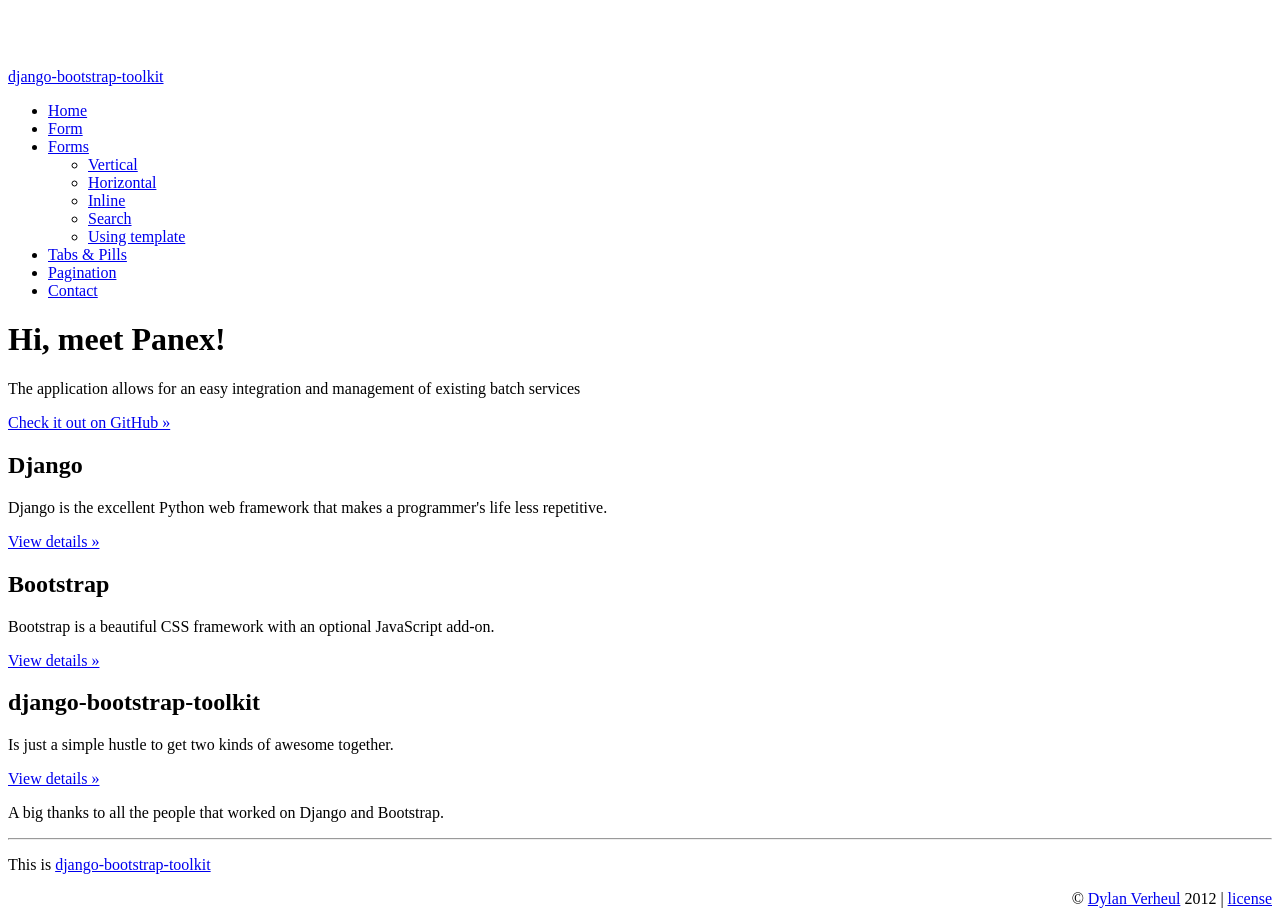
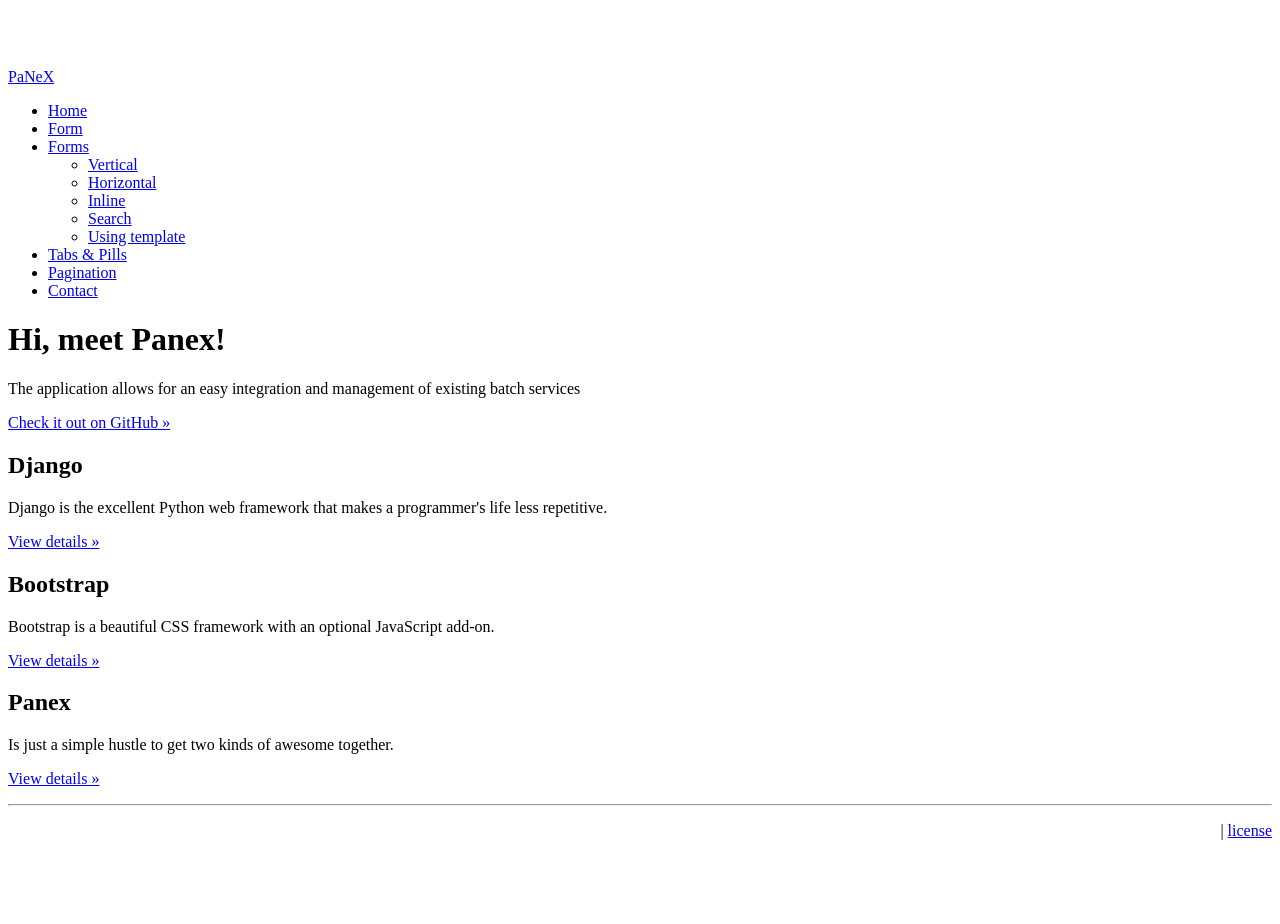
Before and after one commit to abhishekreddy1206/panex-web, a Django app: page / in a window 1280 px wide. After the commit the page ends 840 px from the top, so only its background shows below. Run offline with Django 3.2, Linux system fonts and the light colour scheme; parts of the project's set-up code (start-up, migrations or seed data) failed here and were passed over; some libraries are stand-ins or nearby versions.

Commit message:
template changes

```diff
--- a/panex_web/templates/footer.html
+++ b/panex_web/templates/footer.html
@@ -2,11 +2,11 @@
 {% block footer %}
 <footer class="row">
         <div class="span6">
-            <p>This is <a href="https://github.com/dyve/django-bootstrap-toolkit">django-bootstrap-toolkit</a></p>
+            <!-- <p>This is <a href="https://github.com/dyve/django-bootstrap-toolkit">django-bootstrap-toolkit</a></p> -->
         </div>
         <div class="span6" style="text-align:right">
             <p>
-                &copy; <a href="http://twitter.com/dyve">Dylan Verheul</a> 2012
+                <!-- &copy; <a href="http://twitter.com/dyve">Dylan Verheul</a> 2012 -->
                 |
                 <a href="https://raw.github.com/dyve/django-bootstrap-toolkit/master/LICENSE">license</a>
             </p>
--- a/panex_web/templates/index.html
+++ b/panex_web/templates/index.html
@@ -24,7 +24,7 @@
             <p><a class="btn" href="http://twitter.github.com/bootstrap/">View details &raquo;</a></p>
         </div>
         <div class="span4">
-            <h2>django-bootstrap-toolkit</h2>
+            <h2>Panex</h2>
 
             <p>Is just a simple hustle to get two kinds of awesome together.</p>
 
@@ -32,6 +32,4 @@
         </div>
     </div>
 
-    <p>A big thanks to all the people that worked on Django and Bootstrap.</p>
-
 {% endblock %}
--- a/panex_web/templates/menu.html
+++ b/panex_web/templates/menu.html
@@ -2,7 +2,7 @@
 <div class="navbar navbar-fixed-top">
     <div class="navbar-inner">
         <div class="container">
-            <a class="brand" href="/">django-bootstrap-toolkit</a>
+            <a class="brand" href="/">PaNeX</a>
             <ul class="nav">
                 <li><a href="#" class="">Home</a></li>
                 <li><a href="#">Form</a></li>
```
